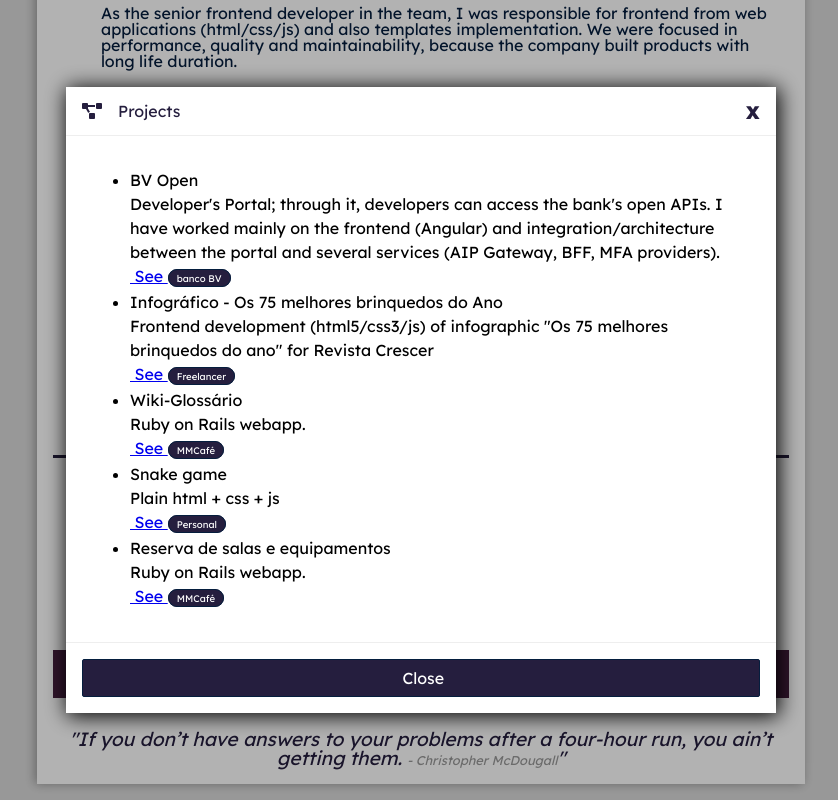
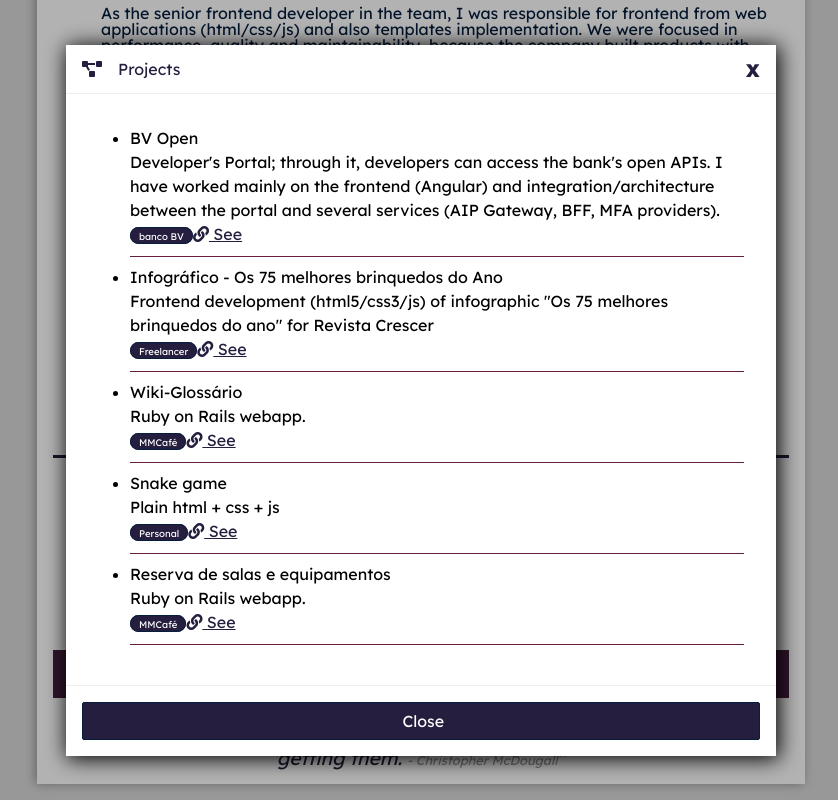
Before and after one commit to chrisbenseler/chrisb-website, a Nuxt app: page / in a window 1280 px wide. Both pictures are taken after a click on the button "Projects". Shown: the part 2257-3057 px from the top of the page, without its empty margins (219-1057 px from the left). Built offline with nearby package versions, Linux system fonts and the light colour scheme.

Commit message:
feat: modal fix

```diff
--- a/components/Modal.vue
+++ b/components/Modal.vue
@@ -2,18 +2,12 @@
   <div class="modal-backdrop">
     <div class="modal">
       <header class="modal-header">
-        <slot name="header">
-          This is the default title!
-        </slot>
-        <button type="button" class="btn-close" @click="close">
-          x
-        </button>
+        <slot name="header"> This is the default title! </slot>
+        <button type="button" class="btn-close" @click="close">x</button>
       </header>
 
       <section class="modal-body">
-        <slot name="body">
-          This is the default body!
-        </slot>
+        <slot name="body"> This is the default body! </slot>
       </section>
 
       <footer class="modal-footer">
@@ -26,7 +20,7 @@
   </div>
 </template>
 
-<style scoped>
+<style scoped lang="scss">
 .modal-backdrop {
   position: fixed;
   top: 0;
@@ -43,10 +37,10 @@
   background: #ffffff;
   box-sizing: border-box;
   box-shadow: 2px 2px 20px 1px;
-  overflow-x: auto;
+
   display: flex;
   flex-direction: column;
-  max-height: 100%;
+  max-height: calc(100% - 2rem);
   max-width: 710px;
 }
 
@@ -74,6 +68,13 @@
 .modal-body {
   position: relative;
   padding: 2rem;
+  overflow-x: auto;
+
+  ul li {
+    border-bottom: 1px solid var(--fourth-color);
+    margin-bottom: 0.5rem;
+    padding-bottom: 0.5rem;
+  }
 }
 
 .btn-close {
@@ -114,6 +115,18 @@ span.badge {
   padding: 0.1rem 0.5rem;
   font-size: 0.6rem;
 }
+.link-project {
+  color: var(--second-color);
+  &:hover {
+    text-decoration: underline;
+  }
+}
+@media screen and (max-width: 768px) {
+  .modal {
+    max-height: calc(100%);
+    max-width: 100%;
+  }
+}
 </style>
 
 <script>
@@ -122,7 +135,7 @@ export default {
   methods: {
     close() {
       this.$emit("close");
-    }
-  }
+    },
+  },
 };
 </script>
--- a/components/Skills.vue
+++ b/components/Skills.vue
@@ -10,7 +10,7 @@
           <li>HTML/CSS <SkillRate :rate="4" /></li>
           <li>jQuery <SkillRate :rate="5" /></li>
           <li>React <SkillRate :rate="3" /></li>
-          <li>Vue <SkillRate :rate="2" /></li>
+          <li>Vue <SkillRate :rate="3" /></li>
         </ul>
       </div>
 
--- a/components/modals/Projects.vue
+++ b/components/modals/Projects.vue
@@ -6,53 +6,88 @@
       </template>
       <template v-slot:body>
         <ul class="default-list">
-
           <li>
             <h5>BV Open</h5>
-            <p>Developer's Portal; through it, developers can access the bank's open APIs. I have worked mainly on the frontend (Angular) and integration/architecture between the portal and several services (AIP Gateway, BFF, MFA providers).</p>
-            <a href="https://www.bvopen.com.br/" target="_blank" rel="noopener" title="BV Open">
-              <i class="fas link"></i> See
+            <p>
+              Developer's Portal; through it, developers can access the bank's
+              open APIs. I have worked mainly on the frontend (Angular) and
+              integration/architecture between the portal and several services
+              (AIP Gateway, BFF, MFA providers).
+            </p>
+            <span class="badge">banco BV</span>
+            <a
+              href="https://www.bvopen.com.br/"
+              class="link-project"
+              target="_blank"
+              rel="noopener"
+              title="BV Open"
+            >
+              <i class="fas fa-link"></i> See
             </a>
-            <span class="badge">banco BV</span>
           </li>
 
           <li>
             <h5>Infográfico - Os 75 melhores brinquedos do Ano</h5>
-            <p>Frontend development (html5/css3/js) of infographic "Os 75 melhores brinquedos do ano" for Revista Crescer</p>
-            <a href="https://revistacrescer.globo.com/Infograficos/Melhores-brinquedos/noticia/2014/08/os-75-melhores-brinquedos-do-ano-2014.html" target="_blank" rel="noopener" title="Infográfico - Os 75 melhores brinquedos do Ano">
-              <i class="fas link"></i> See
+            <p>
+              Frontend development (html5/css3/js) of infographic "Os 75
+              melhores brinquedos do ano" for Revista Crescer
+            </p>
+            <span class="badge">Freelancer</span>
+            <a
+              href="https://revistacrescer.globo.com/Infograficos/Melhores-brinquedos/noticia/2014/08/os-75-melhores-brinquedos-do-ano-2014.html"
+              class="link-project"
+              target="_blank"
+              rel="noopener"
+              title="Infográfico - Os 75 melhores brinquedos do Ano"
+            >
+              <i class="fas fa-link"></i> See
             </a>
-            <span class="badge">Freelancer</span>
           </li>
 
           <li>
             <h5>Wiki-Glossário</h5>
             <p>Ruby on Rails webapp.</p>
-            <a href="https://www.mmcafe.com.br/glossario/" target="_blank" rel="noopener" title="Wiki-Glossário">
-              <i class="fas link"></i> See
+            <span class="badge">MMCafé</span>
+            <a
+              href="https://www.mmcafe.com.br/glossario/"
+              class="link-project"
+              target="_blank"
+              rel="noopener"
+              title="Wiki-Glossário"
+            >
+              <i class="fas fa-link"></i> See
             </a>
-            <span class="badge">MMCafé</span>
           </li>
 
           <li>
             <h5>Snake game</h5>
             <p>Plain html + css + js</p>
-            <a href="https://chrisbenseler.github.io/snakeweb/" target="_blank" rel="noopener" title="Snake game">
-              <i class="fas link"></i> See
+            <span class="badge">Personal</span>
+            <a
+              href="https://chrisbenseler.github.io/snakeweb/"
+              class="link-project"
+              target="_blank"
+              rel="noopener"
+              title="Snake game"
+            >
+              <i class="fas fa-link"></i> See
             </a>
-            <span class="badge">Personal</span>
           </li>
-
 
           <li>
             <h5>Reserva de salas e equipamentos</h5>
             <p>Ruby on Rails webapp.</p>
-            <a href="https://www.mmcafe.com.br/reserva-de-salas-e-equipamentos/" target="_blank" rel="noopener" title="Reserva de salas e equipamentos">
-              <i class="fas link"></i> See
+            <span class="badge">MMCafé</span>
+            <a
+              href="https://www.mmcafe.com.br/reserva-de-salas-e-equipamentos/"
+              class="link-project"
+              target="_blank"
+              rel="noopener"
+              title="Reserva de salas e equipamentos"
+            >
+              <i class="fas fa-link"></i> See
             </a>
-            <span class="badge">MMCafé</span>
           </li>
-
         </ul>
       </template>
     </Modal>
@@ -63,20 +98,20 @@
 import Modal from "../Modal.vue";
 export default {
   components: {
-    Modal
+    Modal,
   },
 
   props: {
     visible: {
       type: Boolean,
-      default: false
-    }
+      default: false,
+    },
   },
 
   methods: {
     closeModal() {
       this.$emit("close");
-    }
-  }
+    },
+  },
 };
 </script>
--- a/package.json
+++ b/package.json
@@ -12,5 +12,8 @@
     "core-js": "^3.9.1",
     "nuxt": "^2.15.3"
   },
-  "devDependencies": {}
+  "devDependencies": {
+    "node-sass": "^5.0.0",
+    "sass-loader": "^10.1.1"
+  }
 }
```
Also changed, not shown: 1 other file (tests, documents, lock files or other folders).
